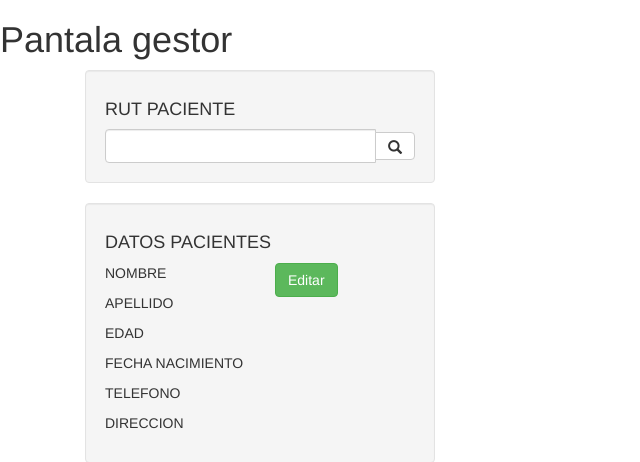
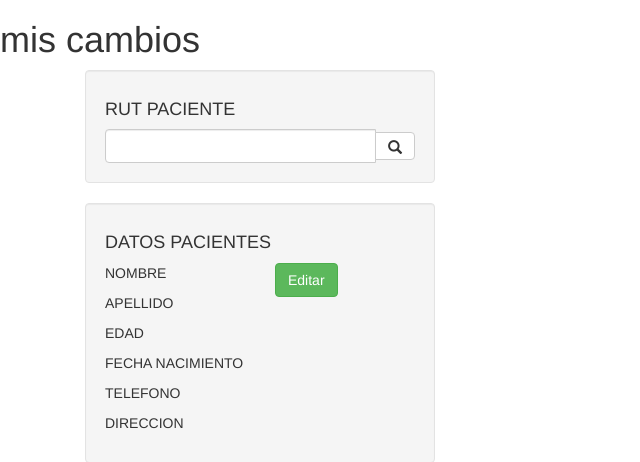
Before and after one commit to rdcklinux/softamb, a PHP site: page /view/Backend/Gestor/index.html.php in a window 1280 px wide. Shown: the top 462 px of the page, without its empty margins (0-640 px from the left). Run offline with PHP 8.4, Linux system fonts and the light colour scheme; the template is opened without the code that fills it, so the values that code supplies are empty; some libraries are stand-ins or nearby versions; some web fonts are replaced.

Commit message:
cambios con conflicto

```diff
--- a/view/Backend/Gestor/index.html.php
+++ b/view/Backend/Gestor/index.html.php
@@ -1,4 +1,4 @@
-<h1>Pantala gestor</h1>
+<h1>mis cambios</h1>
 <!DOCTYPE html>
 <html>
     <head>
```
